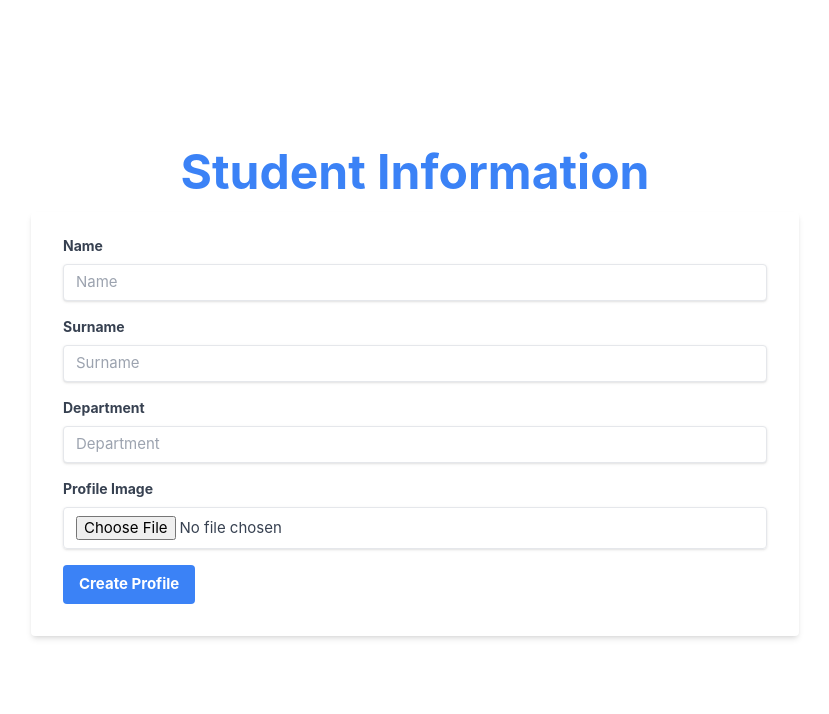
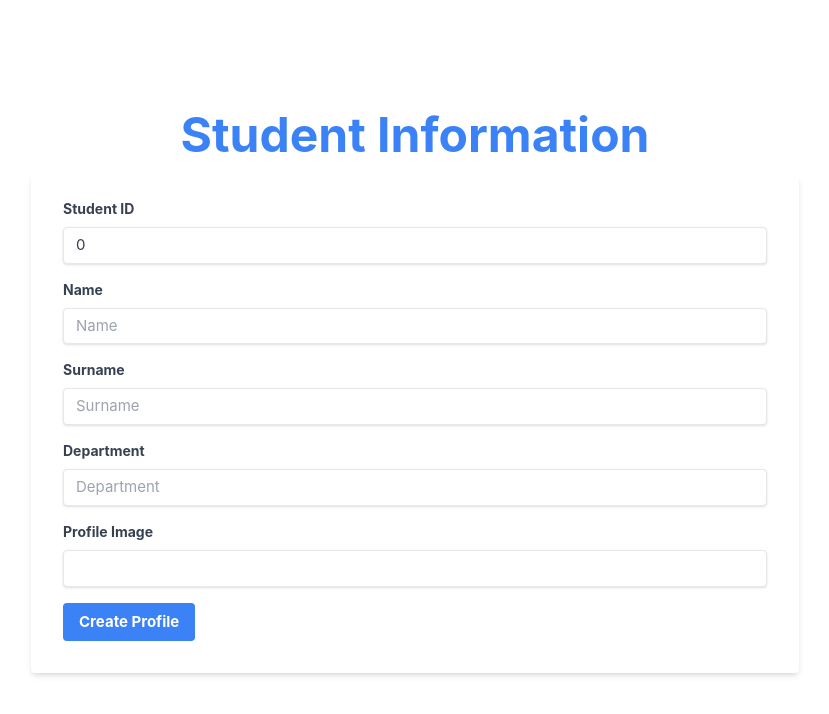
Before and after one commit to SE331-2023-project1/project-02-kwai3tua-frontend, a Vue app: page /StudentInfo in a window 1280 px wide. Shown: the top 714 px of the page, without its empty margins (225-1054 px from the left). Built offline with nearby package versions, Linux system fonts and the light colour scheme; no server answers.

Commit message:
Post student info

```diff
--- a/src/services/StudentService.ts
+++ b/src/services/StudentService.ts
@@ -3,7 +3,7 @@ import type { AxiosInstance, AxiosResponse } from 'axios'
 import type { StudentItem } from '@/type'
 
 const apiClient: AxiosInstance = axios.create({
-  baseURL: import.meta.env.VITE_BACKEND_URL,
+  baseURL: 'http://localhost:8080',
   withCredentials: false,
   headers: {
     Accept: 'application/json',
@@ -17,5 +17,9 @@ export default {
   },
   getStudentById(id: number): Promise<AxiosResponse<StudentItem>> {
     return apiClient.get<StudentItem>('students/' + id.toString())
-  }
+  },
+  saveStudent(student: StudentItem): Promise<AxiosResponse<StudentItem>> {
+        return apiClient.post<StudentItem>('/students', student)
+      }
+
 }
--- a/src/views/StudentInfoView.vue
+++ b/src/views/StudentInfoView.vue
@@ -1,6 +1,29 @@
 <script setup lang="ts">
 import { RouterLink } from 'vue-router';
+import { ref } from 'vue'
+import type { StudentItem } from '@/type';
+import StudentService from '@/services/StudentService'
+import { useRouter } from 'vue-router';
 
+const router = useRouter()
+const student = ref<StudentItem>({
+id: 0,
+studentId: 0,
+name: '',
+surname: '',
+profileImg: '',
+department: ''
+})
+
+function saveStudent() {
+    StudentService.saveStudent(student.value)
+    .then((response)=>{
+        console.log(response.data)
+        router.push({name: 'studentdashboard'})
+    }).catch(()=>{
+        router.push({name: 'network-error'})
+    })
+}
 </script>
 
 <template>
@@ -8,13 +31,22 @@ import { RouterLink } from 'vue-router';
         <div class="w-full max-w-screen-md">
             <h1 class="text-5xl font-bold text-blue-500 mb-4 text-center">Student Information</h1>
             <div class="bg-white shadow-md rounded px-8 pt-6 pb-8 mb-4">
+                <form @submit.prevent="saveStudent" >
+                <div class="mb-4">
+                    <label class="block text-gray-700 text-sm font-bold mb-2" for="name">
+                        Student ID
+                    </label>
+                    <input
+                        class="shadow appearance-none border rounded w-full py-2 px-3 text-gray-700 leading-tight focus:outline-none focus:shadow-outline"
+                        v-model="student.studentId" id="StudentId" type="text" placeholder="Name" />
+                </div>
                 <div class="mb-4">
                     <label class="block text-gray-700 text-sm font-bold mb-2" for="name">
                         Name
                     </label>
                     <input
                         class="shadow appearance-none border rounded w-full py-2 px-3 text-gray-700 leading-tight focus:outline-none focus:shadow-outline"
-                        id="name" type="text" placeholder="Name" />
+                        v-model="student.name" id="name" type="text" placeholder="Name" />
                 </div>
                 <div class="mb-4">
                     <label class="block text-gray-700 text-sm font-bold mb-2" for="surname">
@@ -22,7 +54,7 @@ import { RouterLink } from 'vue-router';
                     </label>
                     <input
                         class="shadow appearance-none border rounded w-full py-2 px-3 text-gray-700 leading-tight focus:outline-none focus:shadow-outline"
-                        id="surname" type="text" placeholder="Surname" />
+                        v-model="student.surname" id="surname" type="text" placeholder="Surname" />
                 </div>
                 <div class="mb-4">
                     <label class="block text-gray-700 text-sm font-bold mb-2" for="Department">
@@ -30,24 +62,23 @@ import { RouterLink } from 'vue-router';
                     </label>
                     <input
                         class="shadow appearance-none border rounded w-full py-2 px-3 text-gray-700 leading-tight focus:outline-none focus:shadow-outline"
-                        id="Department" type="text" placeholder="Department" />
+                        v-model="student.department" id="Department" type="text" placeholder="Department" />
                 </div>
-
                 <!-- Add the profile image input -->
                 <div class="mb-4">
                     <label class="block text-gray-700 text-sm font-bold mb-2" for="profileImage">
                         Profile Image
                     </label>
-                    <input type="file"
+                    <input type="text"
                         class="shadow appearance-none border rounded w-full py-2 px-3 text-gray-700 leading-tight focus:outline-none focus:shadow-outline"
-                        id="profileImage" accept="image/*" />
+                        v-model="student.profileImg" id="profileImage" accept="image/*" />
                 </div>
                 <div class="flex items-center justify-between">
-                    <RouterLink to="/student"
-                        class="bg-blue-500 hover:bg-blue-700 text-white font-bold py-2 px-4 rounded focus:outline-none focus:shadow-outline">
-                        Create Profile
-                    </RouterLink>
+                    <button type="submit" class="bg-blue-500 hover:bg-blue-700 text-white font-bold py-2 px-4 rounded focus:outline-none focus:shadow-outline">
+                       Create Profile
+                    </button>
                 </div>
+                </form>
             </div>
         </div>
     </div>
```
